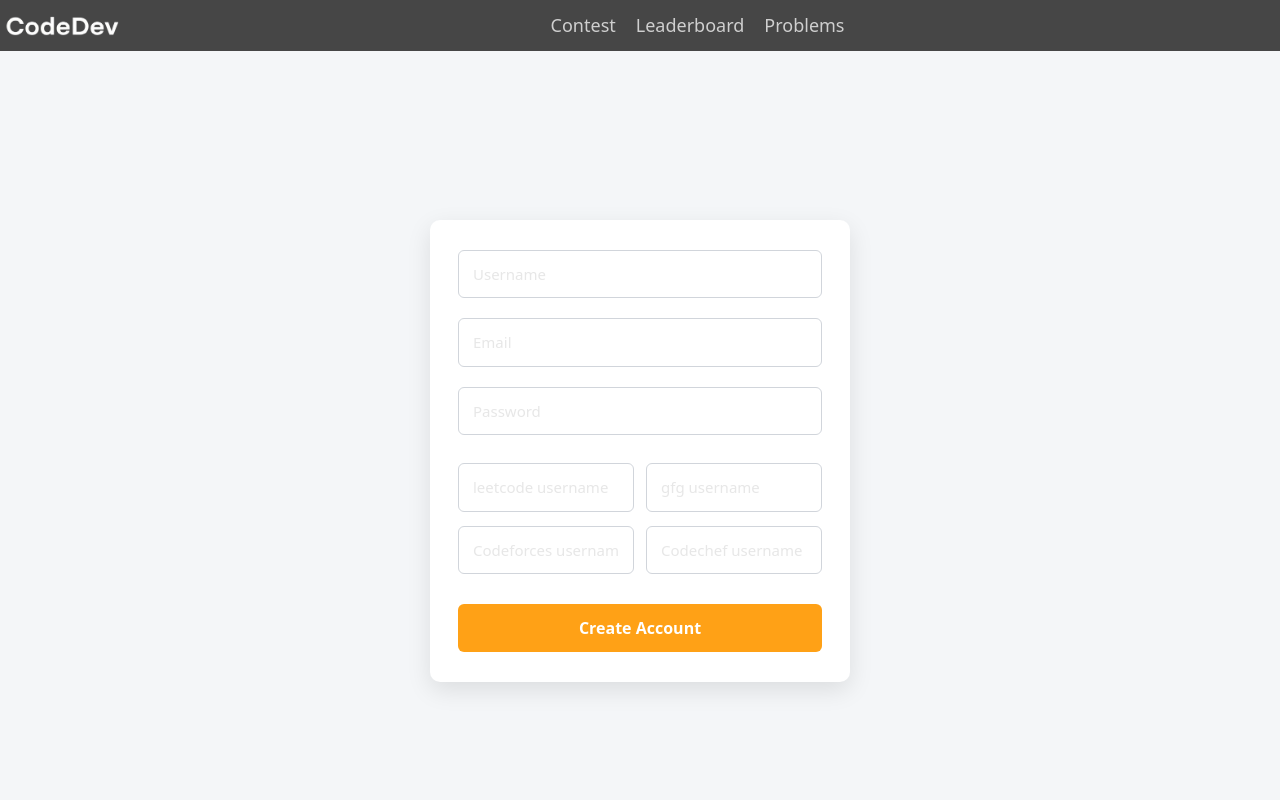
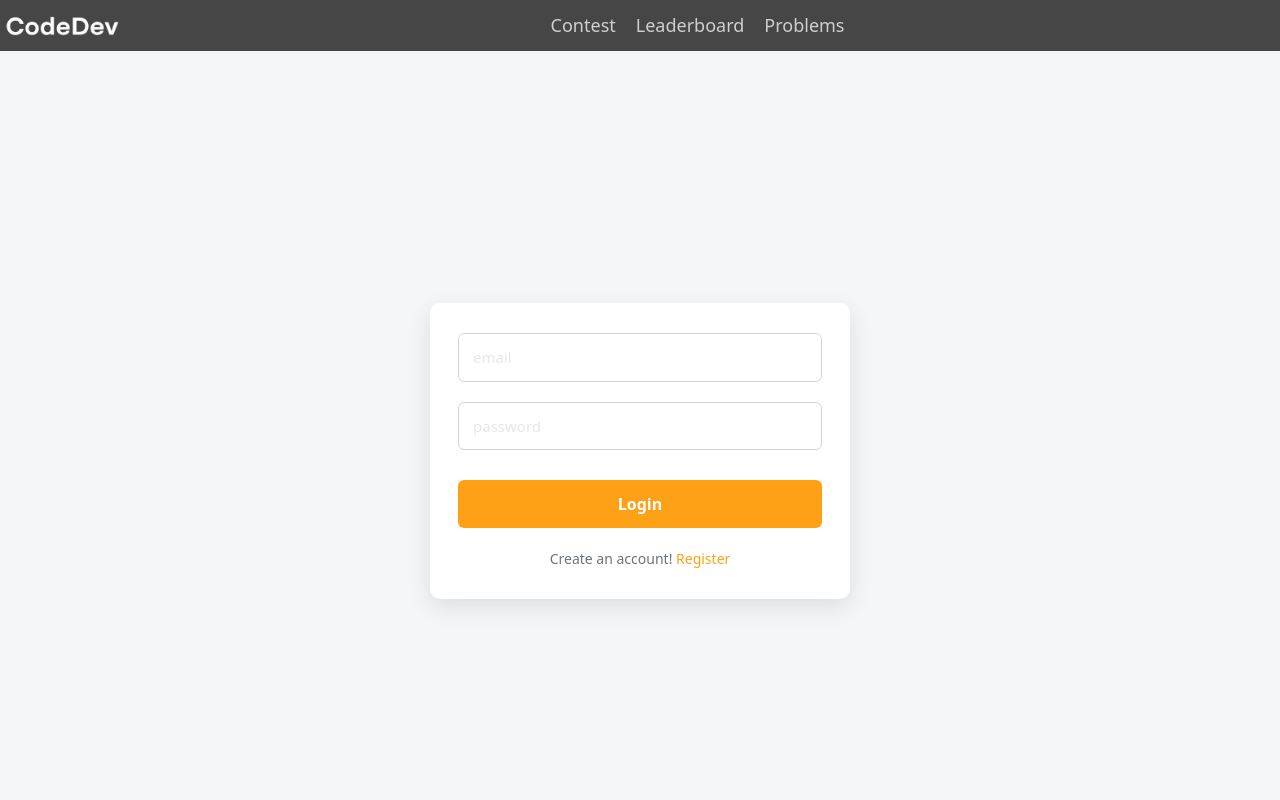
Before and after one commit to Mudassar123khan/CodeDev_Network, a React (Vite) app in the folder frontend/: page /login in a window 1280 px wide. Shown: the top 800 px of the page. Built offline with nearby package versions, Linux system fonts and the light colour scheme.

Commit message:
Built the layout and navigations so that user can navigate to different pages of the website.

```diff
--- a/frontend/src/App.jsx
+++ b/frontend/src/App.jsx
@@ -1,14 +1,25 @@
-import React from 'react';
-import { Route, Routes } from 'react-router-dom';
+import React, { useContext } from 'react';
+import { Navigate, Route, Routes } from 'react-router-dom';
 import NavBar from './components/Navbar/NavBar.jsx';
 import Register from './Pages/Auth/Register.jsx';
 import Login from './Pages/Auth/Login.jsx';
+import { Context } from './context/AuthContext.jsx';
+import Home from './Pages/Home/Home.jsx';
+import LeaderBoard from './Pages/LeaderBoard/LeaderBoard.jsx';
+import Problems from './Pages/Problems/Problems.jsx';
 function App() {
+
+  const {token} = useContext(Context);
   return (
    <div className="app" id='app'>
     <NavBar/>
-    <Register/>
-    <Login/>
+      <Routes>
+        <Route path='/' element={<Home/>}/>
+        <Route path='/login' element={token?<Navigate to='/'/>:<Login/>}/>
+        <Route path='/register' element={token?<Navigate to='/'/>:<Register/>}/>
+        <Route path='/leaderboard' element={token?<LeaderBoard/>:<Login/>}/>
+        <Route path='/problems' element={<Problems/>}/>
+      </Routes>
    </div>
   );
 }
--- a/frontend/src/Pages/Auth/Login.jsx
+++ b/frontend/src/Pages/Auth/Login.jsx
@@ -2,6 +2,7 @@ import { login } from "../../api/auth.api.js";
 import { useContext, useState } from "react";
 import { Context } from "../../context/AuthContext.jsx";
 import './login.css';
+import { Link } from "react-router-dom";
 export default function Login() {
   //using the context api to access url, token, setToken from AuthContext
   const { url, token, setToken } = useContext(Context);
@@ -26,6 +27,8 @@ export default function Login() {
     if (res.data.success) {
       console.log("loggedIn");
         setToken(res.data.token);
+        // after successful login API response
+        localStorage.setItem("token", res.data.token);
     } else {
       console.log(`An error occured, ${res.data.message}`);
     }
@@ -51,7 +54,12 @@ export default function Login() {
         />
 
         <button>Login</button>
+        <p className="login-link">
+          Create an account! <Link to="/register">Register</Link>
+        </p>
       </form>
+
+
     </div>
   );
 }
--- a/frontend/src/Pages/Auth/Register.css
+++ b/frontend/src/Pages/Auth/Register.css
@@ -72,3 +72,19 @@
     grid-template-columns: 1fr;
   }
 }
+
+.login-link {
+  text-align: center;
+  font-size: 14px;
+  color: #6b7280; /* gray */
+}
+
+.login-link a {
+  color: #FFA116;
+  font-weight: 500;
+  text-decoration: none;
+}
+
+.login-link a:hover {
+  text-decoration: underline;
+}
--- a/frontend/src/Pages/Auth/Register.jsx
+++ b/frontend/src/Pages/Auth/Register.jsx
@@ -2,6 +2,7 @@ import "./Register.css";
 import {register} from "../../api/auth.api";
 import { useState, useContext } from "react";
 import { Context } from "../../context/AuthContext";
+import { Link } from "react-router-dom";
 export default function Register() {
 const {url} = useContext(Context);
   const [data, setData] = useState({
@@ -124,7 +125,11 @@ const {url} = useContext(Context);
         />
         </div>
         <button type="submit">Create Account</button>
+        <p className="login-link">
+          Already have an account? <Link to="/login">Login</Link>
+        </p>
       </form>
+
     </div>
   );
 }
--- a/frontend/src/Pages/Auth/login.css
+++ b/frontend/src/Pages/Auth/login.css
@@ -71,3 +71,19 @@
     grid-template-columns: 1fr;
   }
 }
+
+.login-link {
+  text-align: center;
+  font-size: 14px;
+  color: #6b7280; /* gray */
+}
+
+.login-link a {
+  color: #FFA116;
+  font-weight: 500;
+  text-decoration: none;
+}
+
+.login-link a:hover {
+  text-decoration: underline;
+}
--- /dev/null
+++ b/frontend/src/Pages/Home/Home.jsx
@@ -0,0 +1,8 @@
+
+export default function Home(){
+    return (
+        <div className="home-page">
+            Home page
+        </div>
+    );
+}
--- /dev/null
+++ b/frontend/src/Pages/LeaderBoard/LeaderBoard.jsx
@@ -0,0 +1,9 @@
+
+
+export default function LeaderBoard(){
+    return (
+        <div className="leaderboard-page">
+            leaderboard
+        </div>
+    );
+}
--- /dev/null
+++ b/frontend/src/Pages/Problems/Problems.jsx
@@ -0,0 +1,9 @@
+
+
+export default function Problems(){
+    return (
+        <div className="problems-page">
+            Problems
+        </div>
+    );
+}
--- a/frontend/src/components/Navbar/NavBar.jsx
+++ b/frontend/src/components/Navbar/NavBar.jsx
@@ -5,7 +5,7 @@ export default function NavBar(){
   return(
     <div className="navbar">
 
-        <Link>
+        <Link to='/'>
         <img src={assets.logo} alt='CodeDev_Network' className='logo'/>
         </Link>
 
@@ -15,10 +15,10 @@ export default function NavBar(){
         <Link>
         Contest
         </Link>
-        <Link>
+        <Link to='/leaderboard'>
         Leaderboard
         </Link>
-        <Link>
+        <Link to='/problems'>
         Problems
         </Link>
         </ul>
--- a/frontend/src/main.jsx
+++ b/frontend/src/main.jsx
@@ -11,10 +11,9 @@ import App from './App.jsx'
 import {BrowserRouter} from 'react-router-dom'
 createRoot(document.getElementById('root')).render(
   <BrowserRouter>
-  <StrictMode>
+
    <ContextProvider>
      <App />
    </ContextProvider>
-  </StrictMode>
   </BrowserRouter>
 )
```
Also changed, not shown: frontend/src/Pages/Problems/Problems.css (added).
